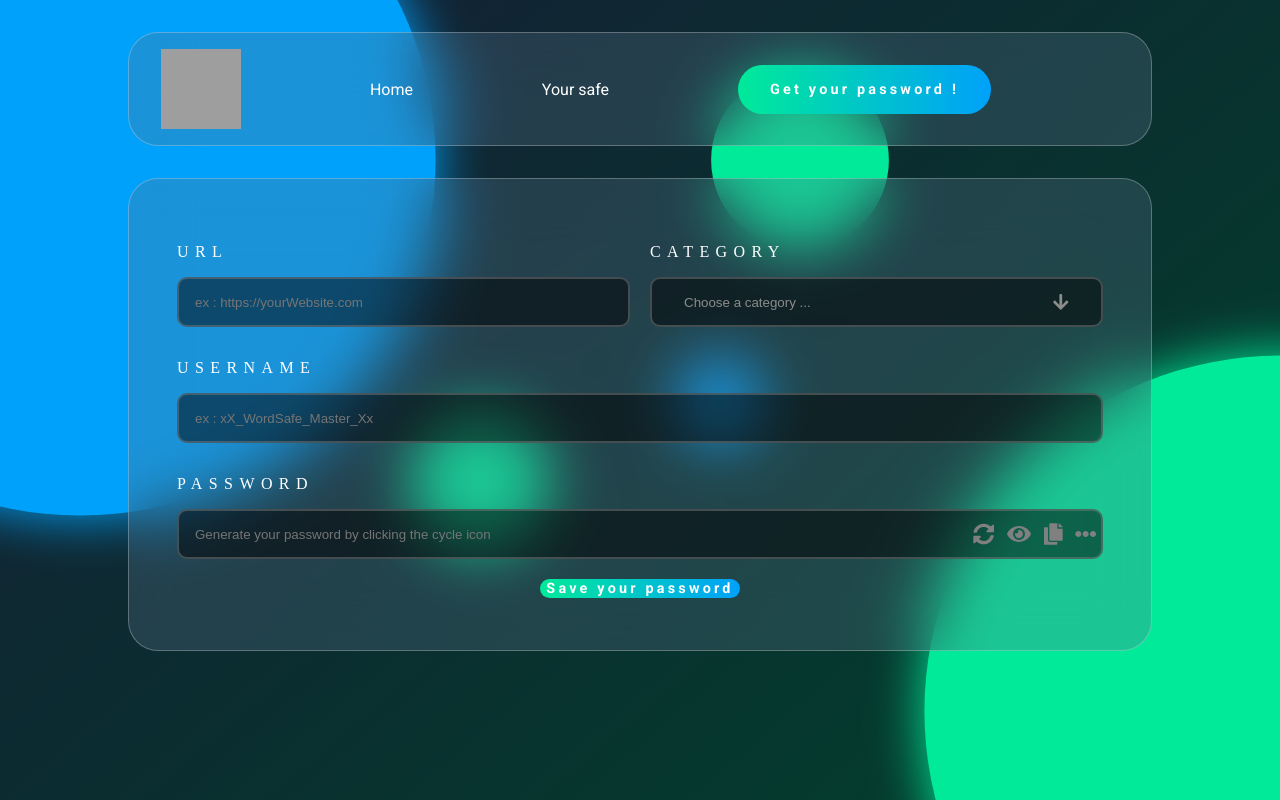
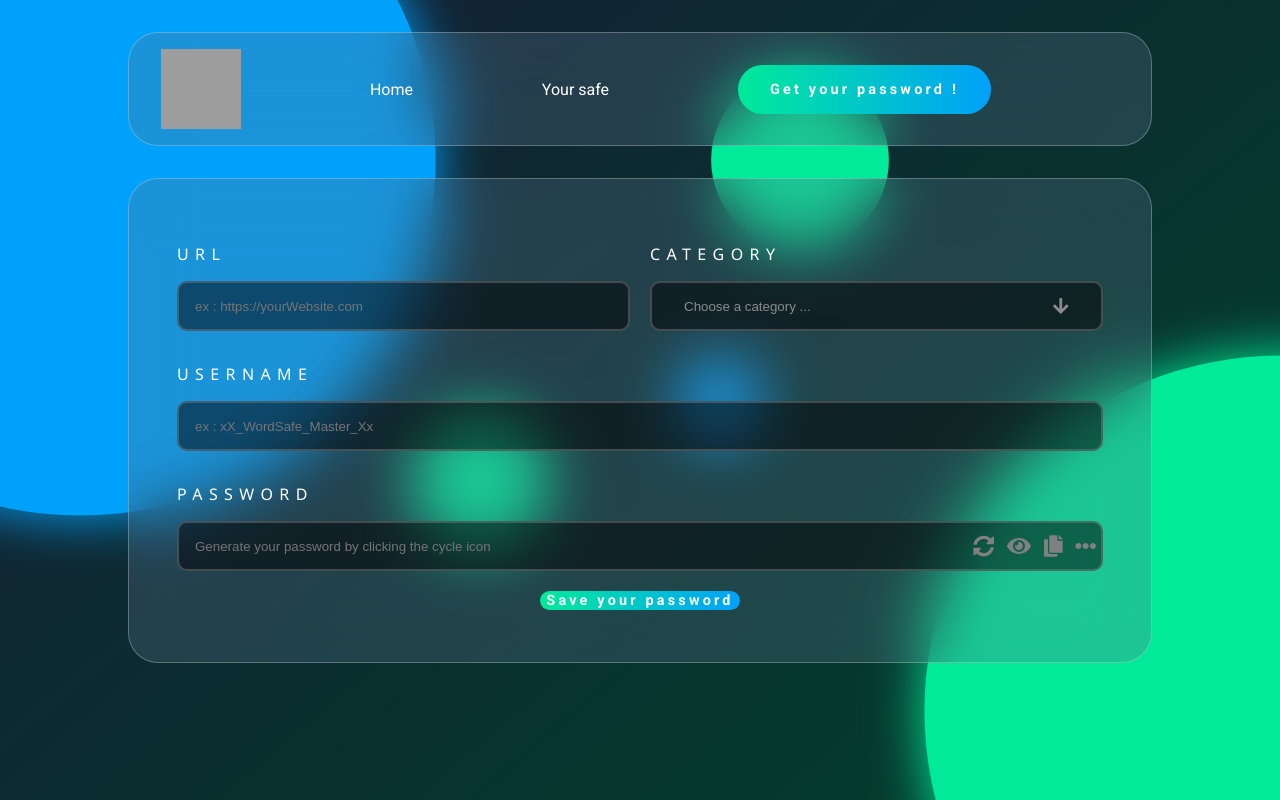
Before and after one commit to tamoroso/WordSafe, a Next.js app: page /generator in a window 1280 px wide. Built offline with nearby package versions, Linux system fonts and the light colour scheme; grey boxes are pictures that could not be loaded.

Commit message:
Using contextAPI to handle password data

```diff
--- a/components/CardCarousel.module.css
+++ b/components/CardCarousel.module.css
@@ -27,7 +27,7 @@
   text-transform: uppercase;
   letter-spacing: 0.3rem;
   color: white;
-  font-family: Now;
+  font-family: Now, "Segoe UI", Tahoma, Geneva, Verdana, sans-serif;
 }
 
 .card_body div span {
--- a/components/SettingsModal.module.css
+++ b/components/SettingsModal.module.css
@@ -17,7 +17,7 @@
 
 .modal_header {
   padding: 1rem 2rem;
-  font-family: Now;
+  font-family: Now, 'Segoe UI', Tahoma, Geneva, Verdana, sans-serif;
   text-transform: uppercase;
   letter-spacing: 0.4rem;
 }
--- /dev/null
+++ b/context/AppContext.js
@@ -0,0 +1,36 @@
+import _ from "lodash";
+import { createContext, useEffect, useState } from "react";
+import { passwords } from "../data/passwords_data";
+
+export const AppContext = createContext({});
+
+export default function PasswordContext({ children }) {
+  const [allPasswords, setAllPasswords] = useState(passwords);
+
+  useEffect(() => {
+      const storedData = localStorage.getItem("passwords")
+      const storedObject = JSON.parse(storedData)
+
+      if (storedData){
+          setAllPasswords(storedObject)
+      }
+  },[])
+
+  useEffect (()=>{
+      localStorage.setItem("passwords", JSON.stringify(allPasswords))
+  }, [allPasswords])
+
+  return (
+    <AppContext.Provider
+      value={{
+        state: {
+          passwords: allPasswords,
+        },
+        setAllPasswords : setAllPasswords
+      }}
+    >
+      {console.log(allPasswords)}
+      {children}
+    </AppContext.Provider>
+  );
+}
--- a/pages/_app.js
+++ b/pages/_app.js
@@ -1,8 +1,13 @@
-import '../styles/globals.css'
-import '../styles/utilities.css'
+import PasswordContext from "../context/AppContext";
+import "../styles/globals.css";
+import "../styles/utilities.css";
 
 function MyApp({ Component, pageProps }) {
-  return <Component {...pageProps} />
+  return (
+    <PasswordContext>
+      <Component {...pageProps} />
+    </PasswordContext>
+  );
 }
 
-export default MyApp
+export default MyApp;
--- a/pages/generator.js
+++ b/pages/generator.js
@@ -5,19 +5,17 @@ import Layout, { siteTitle } from "../components/layout";
 import Head from "next/head";
 import DropDownMenu from "../components/DropDownMenu";
 import PasswordGenerator from "../components/PasswordGenerator";
-import { useEffect, useState } from "react";
+import { useContext, useEffect, useState } from "react";
 import SettingsModal from "../components/SettingsModal";
-import { passwords } from "../data/passwords_data";
+import { AppContext } from "../context/AppContext";
 
 export default function Generator() {
+  const context = useContext(AppContext);
   const [modalOpen, setModalOpen] = useState(false);
   const [length, setLength] = useState(16);
   const [includeNumbers, setIncludeNumbers] = useState(true);
   const [includeSymbols, setIncludeSymbols] = useState(true);
   const [password, setPassword] = useState("");
-  const [passwordData, setPasswordData] = useState({
-    savedPwd: { url: "", id: "", cat: "", pwd: "" },
-  });
 
   const settingsHandler = () => {
     setModalOpen(!modalOpen);
@@ -25,8 +23,11 @@ export default function Generator() {
 
   const handleSubmit = (e) => {
     e.preventDefault();
-    setPasswordData({
-      savedPwd: {
+    let passwords = context.state.passwords;
+    let key = `pwd${Object.keys(passwords).length + 1}`;
+    context.setAllPasswords({
+      ...passwords,
+      [key]: {
         url: e.target.url.value,
         id: e.target.username.value,
         cat: e.target.category.value,
@@ -34,10 +35,6 @@ export default function Generator() {
       },
     });
   };
-
-  useEffect(() => {
-    localStorage.setItem("passwordData", JSON.stringify(passwordData));
-  }, [passwordData]);
 
   return (
     <div>
--- a/public/fonts/fonts.css
+++ b/public/fonts/fonts.css
@@ -1,6 +1,6 @@
 @font-face {
   font-family: "Now";
-  src: url("/fonts/now/Now-Bold.otf") format("opentype");
+  src: url("/fonts/now/Now-Light.otf") format("opentype");
   font-style: normal;
   font: 700;
   font-display: swap;
--- a/styles/Home.module.css
+++ b/styles/Home.module.css
@@ -24,7 +24,7 @@
 .card h1 {
   margin: 1rem 0 2rem 0;
   font-size: 2rem;
-  font-family: Now;
+  font-family: "Now", 'Segoe UI', Tahoma, Geneva, Verdana, sans-serif;
   letter-spacing: 0.5rem;
 }
 
--- a/styles/generator.module.css
+++ b/styles/generator.module.css
@@ -12,7 +12,7 @@
   display: block;
   color: white;
   text-transform: uppercase;
-  font-family: Now;
+  font-family: Now, 'Segoe UI', Tahoma, Geneva, Verdana, sans-serif;
   letter-spacing: 0.4rem;
   padding: 2rem 0 1rem 0;
 }
```
Also changed, not shown: pages/safe.js (+6 -4 lines).
